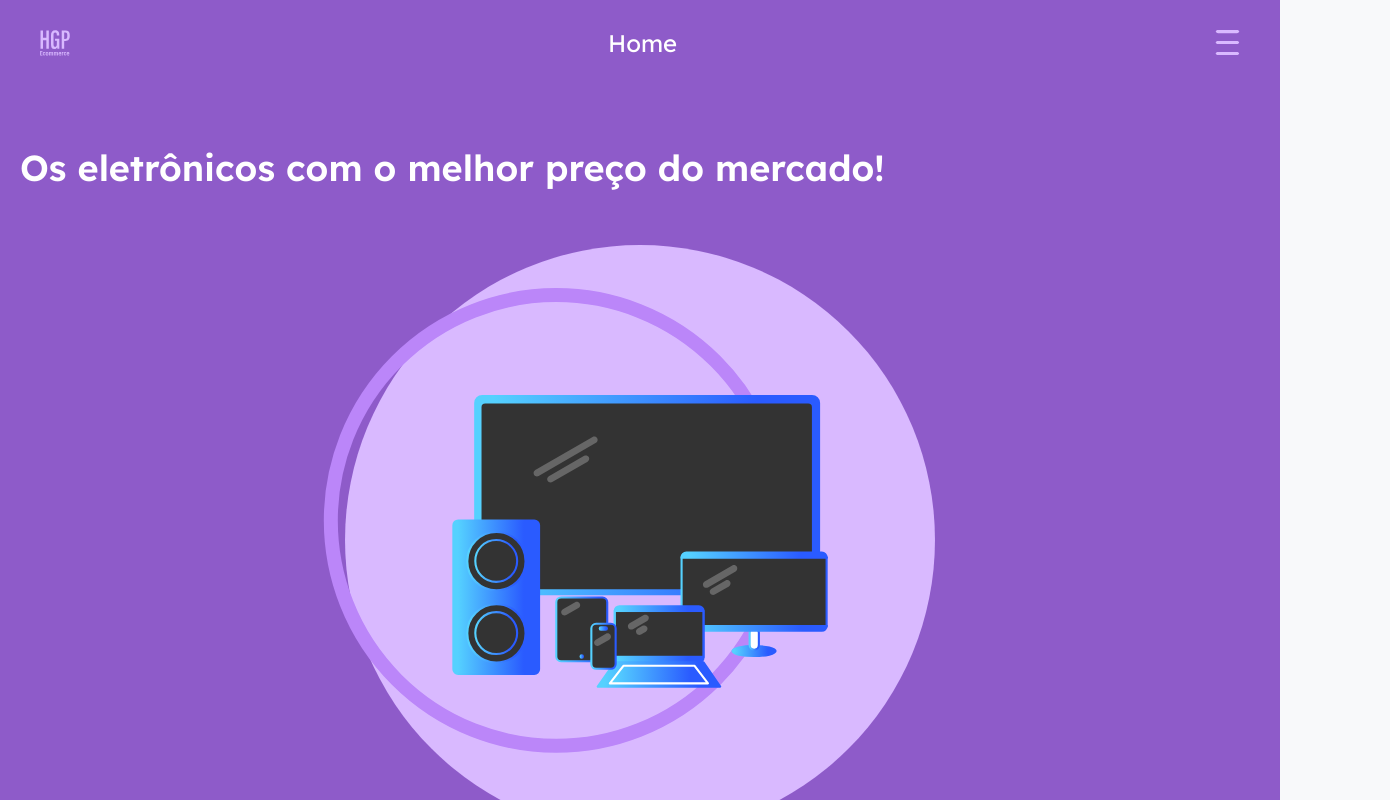
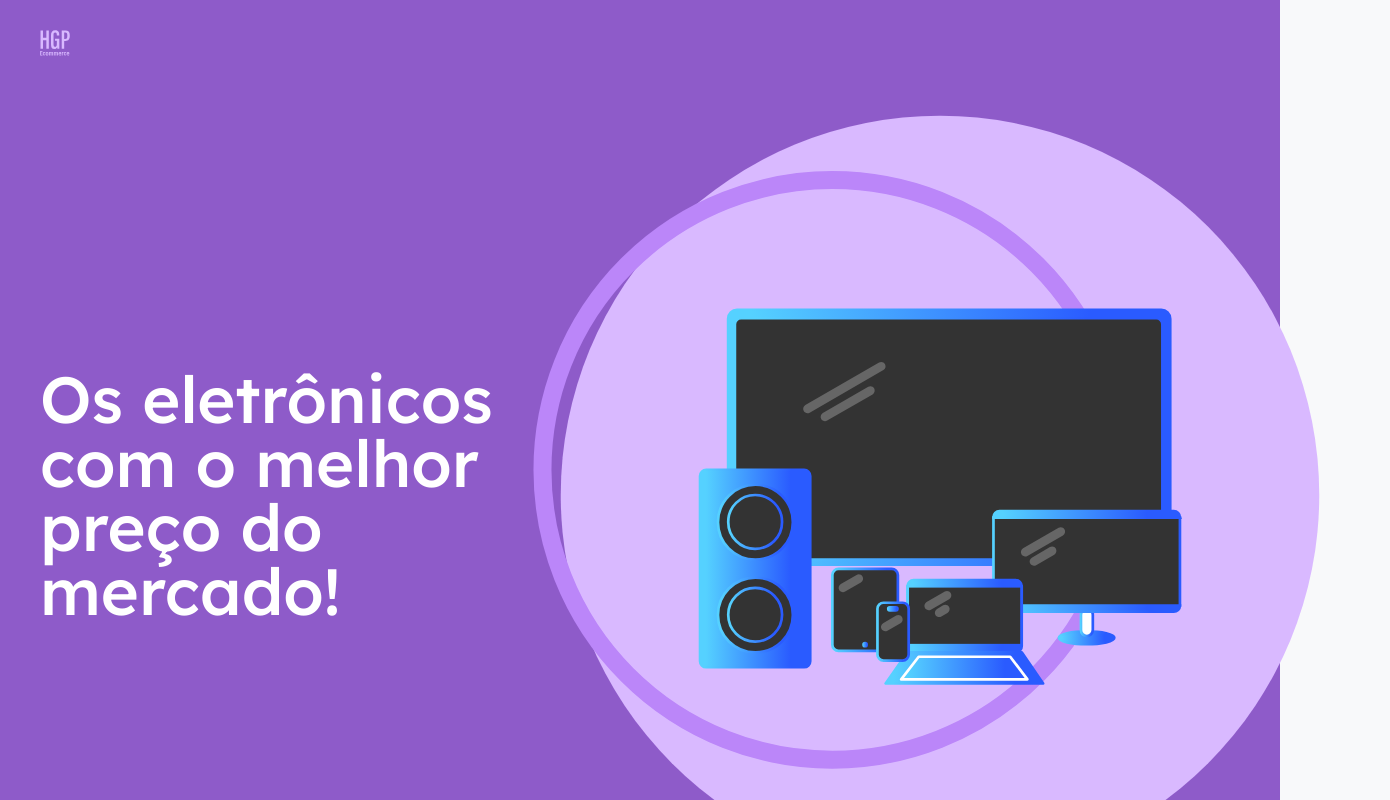
Before and after one commit to Hyaguinhogp/HGPEcommerce, a React (Create React App) app in the folder frontend/: page /home in a window 1280 px wide. Shown: the top 800 px of the page, 1390 px wide, since content can reach past the window. Built offline with nearby package versions, Linux system fonts and the light colour scheme.

Commit message:
feat: home first section desktop

```diff
--- a/frontend/src/components/HomeInitialSection/index.tsx
+++ b/frontend/src/components/HomeInitialSection/index.tsx
@@ -1,13 +1,16 @@
-import { DefaultContainer, DefaultContent } from "../../styles/global";
-import { Eletros, HomeInitialSectionContainer, HomeInitialSectionContent } from "./styles";
+import { Eletros, EletrosContainer, HomeInitialSectionContainer, HomeInitialSectionContent, TitleContainer } from "./styles";
 
 
 const HomeInitialSection = () => {
     return (
         <HomeInitialSectionContainer>
             <HomeInitialSectionContent>
-                <h1>Os eletrônicos com o melhor preço do mercado!</h1>
-                <Eletros />
+                <TitleContainer>
+                    <h1>Os eletrônicos com o melhor preço do mercado!</h1>
+                </TitleContainer>
+                <EletrosContainer>
+                    <Eletros />
+                </EletrosContainer>
             </HomeInitialSectionContent>
         </HomeInitialSectionContainer>
     )
--- a/frontend/src/components/HomeInitialSection/styles.ts
+++ b/frontend/src/components/HomeInitialSection/styles.ts
@@ -3,7 +3,7 @@ import { ReactComponent as EletrosIcon } from "../../assets/eletros_1.svg";
 import { DefaultContainer, DefaultContent } from "../../styles/global";
 
 export const HomeInitialSectionContainer = styled(DefaultContainer)`
-    padding-top: 145px;
+    padding-top: 60px;
     padding-bottom: 60px;
     background-color: var(--theme-00);
     font: var(--Heading-2-600);
@@ -12,15 +12,52 @@ export const HomeInitialSectionContainer = styled(DefaultContainer)`
 `
 
 export const HomeInitialSectionContent = styled(DefaultContent)`
-    max-width: 100vw;
+    display: flex;
+    flex-direction: column;
+
+    @media (min-width: 900px) {
+        flex-direction: row;
+        justify-content: space-between;
+        align-items: center;
+    }
+`
+
+export const TitleContainer = styled.div`
+    display: flex;
+    align-items: center;
+
+    @media (min-width: 900px) {
+        width: 40%;
+        z-index: 2;
+        font: var(--Heading-0-500);
+
+        h1 {
+            position: absolute;
+            width: 40%;
+        }
+    }
+`
+
+export const EletrosContainer = styled.div`
+    display: flex;
+    justify-content: center;
+    align-items: center;
+    width: 100%;
+    height: 700px;
+
+    @media (min-width: 900px) {
+        width: 50%;
+    }
 `
 
 export const Eletros = styled(EletrosIcon)`
-    position: relative;
+    position: absolute;
     display: flex;
     justify-content: center;
     align-items: center;
     width: 700px;
-    height: 700px;
-    right: calc((700px - 100%) / 2);
+
+    @media (min-width: 900px) {
+        width: 900px;
+    }
 `
--- a/frontend/src/components/Navbar/index.tsx
+++ b/frontend/src/components/Navbar/index.tsx
@@ -94,8 +94,15 @@ const Navbar = () => {
             <NavbarContainer>
                 <NavbarContent>
                     <Logo />
-                    <h2>{actualPage}</h2>
-                    <DropdownButton onClick={handleDropdownButton} />
+                    {
+                        document.body.offsetWidth < 900 ?
+                            <>
+                                <h2>{actualPage}</h2>
+                                <DropdownButton onClick={handleDropdownButton} />
+                            </>
+                            :
+                            null
+                    }
 
                 </NavbarContent>
             </NavbarContainer>
--- a/frontend/src/pages/Home/index.tsx
+++ b/frontend/src/pages/Home/index.tsx
@@ -15,7 +15,9 @@ const Home = () => {
     return (
         <>
             <Navbar />
-            <HomeInitialSection />
+            <HomeContainer>
+                <HomeInitialSection />
+            </HomeContainer>
         </>
     )
 }
--- a/frontend/src/pages/Home/styles.ts
+++ b/frontend/src/pages/Home/styles.ts
@@ -1,9 +1,12 @@
 import styled from "styled-components";
 import { DefaultContainer, DefaultContent } from "../../styles/global";
 
-export const HomeContainer = styled(DefaultContainer)`
+export const HomeContainer = styled.div`
+    display: flex;
+    width: 100%;
     min-height: 100vh;
-    overflow: hidden;
+    padding-top: 85px;
+    background-color: white;
 `
 
 export const HomeContent = styled(DefaultContent)`
--- a/frontend/src/styles/global.ts
+++ b/frontend/src/styles/global.ts
@@ -22,6 +22,7 @@ export const Global = createGlobalStyle`
 
         --grey-00: #1E1F1F;
 
+        --Heading-0-500: 500 65px/64px 'Lexend', sans-serif;
         --Heading-1-700: 700 44px/56px 'Lexend', sans-serif;
         --Heading-2-600: 600 36px/45px 'Lexend', sans-serif;
         --Heading-3-600: 600 32px/40px 'Lexend', sans-serif;
@@ -76,6 +77,7 @@ export const Global = createGlobalStyle`
         background-color: var(--grey-09);
         min-height: 100%;
         line-height: 1;
+        overflow-x: hidden;
     }
 
     .modal_active {
```
Also changed, not shown: frontend/src/assets/eletros_1.svg, frontend/src/assets/logo_1.svg.
